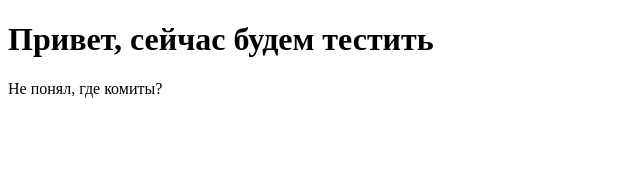
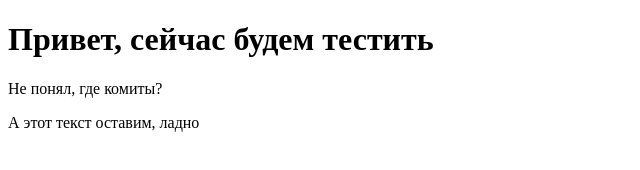
Before and after one commit to Jenyadio/tests-master, a plain HTML site: page index.html in a window 1280 px wide. Shown: the whole page, without its empty margins (0-640 px from the left). Drawn offline with Linux system fonts and the light colour scheme.

Commit message:
Исправленная фича

```diff
--- a/index.html
+++ b/index.html
@@ -9,5 +9,6 @@
   <body>
     <h1>Привет, сейчас будем тестить</h1>
     <p>Не понял, где комиты?</p>
+    <p>А этот текст оставим, ладно</p>
   </body>
 </html>
```
